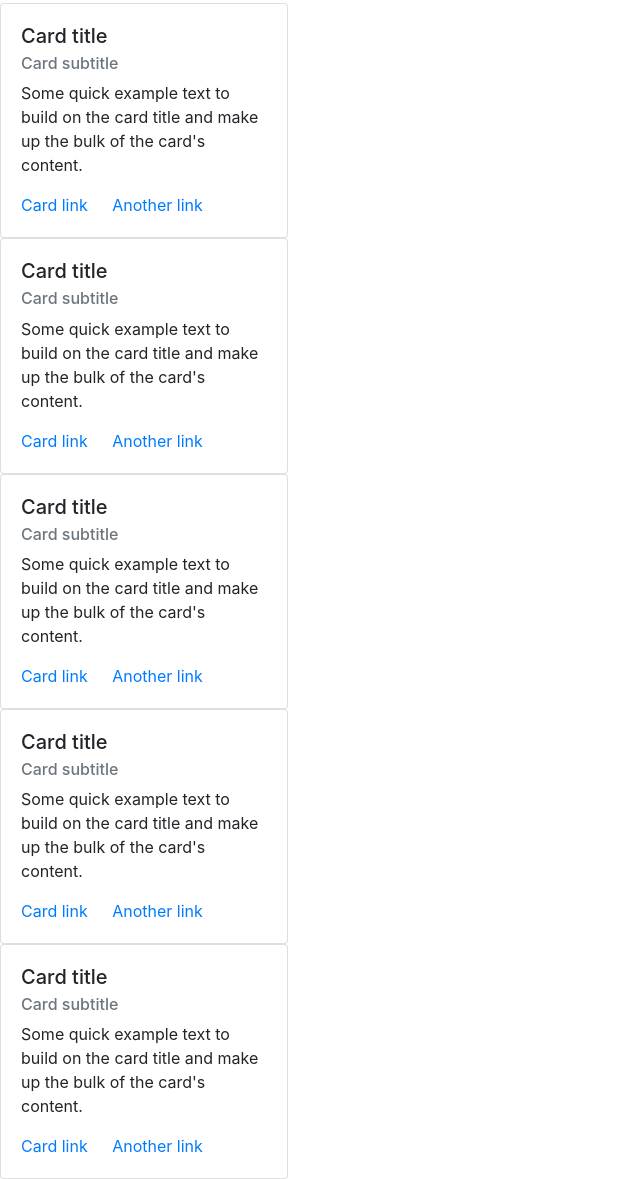
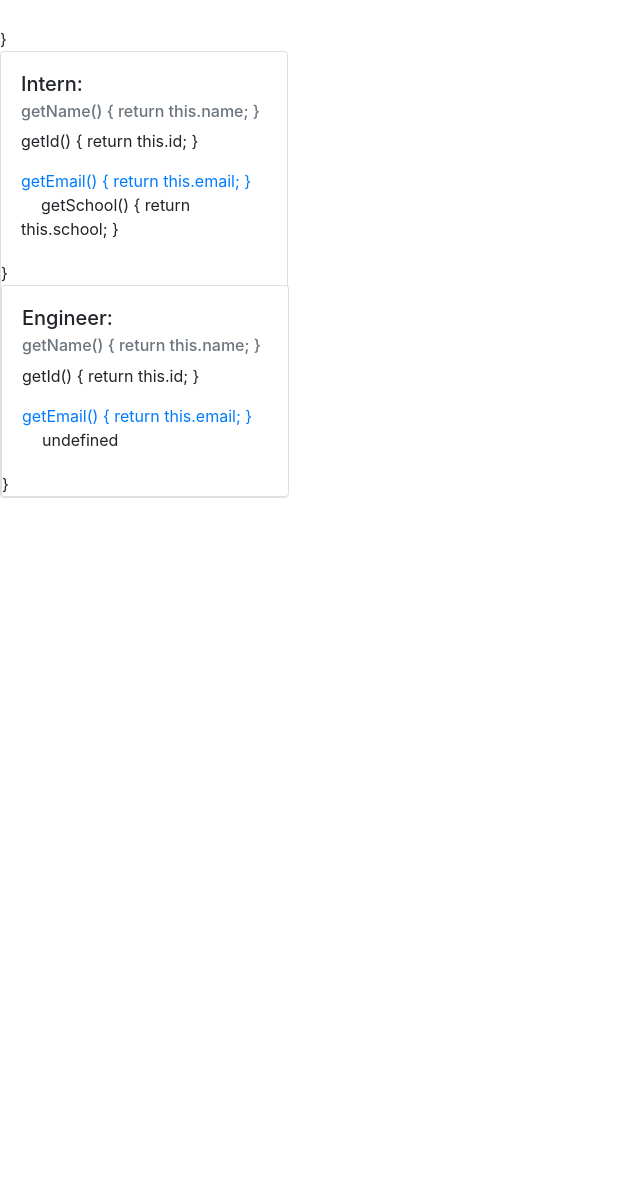
Before and after one commit to AliciaJK/TeamProfileGenerator, a website: page index.html in a window 1280 px wide. Shown: the part 232-1411 px from the top of the page, without its empty margins (0-640 px from the left). After the commit the page ends 800 px from the top, so only its background shows below. Drawn offline with nearby package versions, Linux system fonts and the light colour scheme.

Commit message:
Commiting final changes

```diff
--- a/index.html
+++ b/index.html
@@ -14,58 +14,40 @@
           <div class="container">
               <h1 class="display-4">Team Profile Generator</h1>
 
+          </div>card-link">undefined</a>
+        </div>
+        }<div class="card" style="width: 18rem;">
+      <div class="card-body">
+        <h5 class="card-title">Intern: </h5>
+        <h6 class="card-subtitle mb-2 text-muted">getName() {
+        return this.name;
+    }</h6>
+        <p class="card-text">getId() {
+        return this.id;
+    }</p>
+        <a href="getEmail() {
+        return this.email;
+    }" class="card-link">getEmail() {
+        return this.email;
+    }</a>
+        <a class="card-link">getSchool() {
+        return this.school;
+    }</a>
+      </div>
+      }<div class="card" style="width: 18rem;">
+          <div class="card-body">
+            <h5 class="card-title">Engineer: </h5>
+            <h6 class="card-subtitle mb-2 text-muted">getName() {
+        return this.name;
+    }</h6>
+            <p class="card-text">getId() {
+        return this.id;
+    }</p>
+            <a href="getEmail() {
+        return this.email;
+    }" class="card-link">getEmail() {
+        return this.email;
+    }</a>
+            <a class="card-link">undefined</a>
           </div>
-
-      </div>
-      <div class="card" style="width: 18rem;">
-          <div class="card-body">
-            <h5 class="card-title">Card title</h5>
-            <h6 class="card-subtitle mb-2 text-muted">Card subtitle</h6>
-            <p class="card-text">Some quick example text to build on the card title and make up the bulk of the card's content.</p>
-            <a href="#" class="card-link">Card link</a>
-            <a href="#" class="card-link">Another link</a>
-          </div>
-
-        </div>
-        <div class="card" style="width: 18rem;">
-          <div class="card-body">
-            <h5 class="card-title">Card title</h5>
-            <h6 class="card-subtitle mb-2 text-muted">Card subtitle</h6>
-            <p class="card-text">Some quick example text to build on the card title and make up the bulk of the card's content.</p>
-            <a href="#" class="card-link">Card link</a>
-            <a href="#" class="card-link">Another link</a>
-          </div>
-
-        </div>
-        <div class="card" style="width: 18rem;">
-          <div class="card-body">
-            <h5 class="card-title">Card title</h5>
-            <h6 class="card-subtitle mb-2 text-muted">Card subtitle</h6>
-            <p class="card-text">Some quick example text to build on the card title and make up the bulk of the card's content.</p>
-            <a href="#" class="card-link">Card link</a>
-            <a href="#" class="card-link">Another link</a>
-          </div>
-
-        </div>
-        <div class="card" style="width: 18rem;">
-          <div class="card-body">
-            <h5 class="card-title">Card title</h5>
-            <h6 class="card-subtitle mb-2 text-muted">Card subtitle</h6>
-            <p class="card-text">Some quick example text to build on the card title and make up the bulk of the card's content.</p>
-            <a href="#" class="card-link">Card link</a>
-            <a href="#" class="card-link">Another link</a>
-          </div>
-
-        </div>
-        <div class="card" style="width: 18rem;">
-          <div class="card-body">
-            <h5 class="card-title">Card title</h5>
-            <h6 class="card-subtitle mb-2 text-muted">Card subtitle</h6>
-            <p class="card-text">Some quick example text to build on the card title and make up the bulk of the card's content.</p>
-            <a href="#" class="card-link">Card link</a>
-            <a href="#" class="card-link">Another link</a>
-          </div>
-        </div>
-  </body>
-
-  </html>
+          }
--- a/lib/employee.js
+++ b/lib/employee.js
@@ -3,6 +3,7 @@ class Employee {
         this.id = id;
         this.name = name;
         this.email = email;
+
     }
 
 
@@ -12,7 +13,7 @@ class Employee {
     };
 
 
-    getID() {
+    getId() {
         return this.id;
     };
 
--- a/lib/intern.js
+++ b/lib/intern.js
@@ -2,7 +2,7 @@ const Employee = require('./Employee');
 
 class Intern extends Employee {
     constructor(id, name, email, school) {
-        super(id, name, email, school)
+        super(id, name, email)
         this.school = school;
     }
 
--- a/lib/manager.js
+++ b/lib/manager.js
@@ -7,5 +7,7 @@ class Manager extends Employee{
     getRole() {
         return 'Manager';
     };
+
+
 }
 module.exports = Manager;
--- a/package.json
+++ b/package.json
@@ -14,7 +14,7 @@
   },
   "devDependencies": {},
   "scripts": {
-    "test": "echo \"Error: no test specified\" && exit 1"
+    "test": "jest"
   },
   "repository": {
     "type": "git",
```
Also changed, not shown: index.js (+48 -56 lines), lib/engineer.js (+2 -5 lines), tests/employee.test.js (+21 -9 lines), tests/engineer.test.js (+39 -8 lines), tests/intern.test.js (+31 -12 lines), tests/manager.test.js (+1 -8 lines), .index.html (deleted), README.md, 1 other file.
